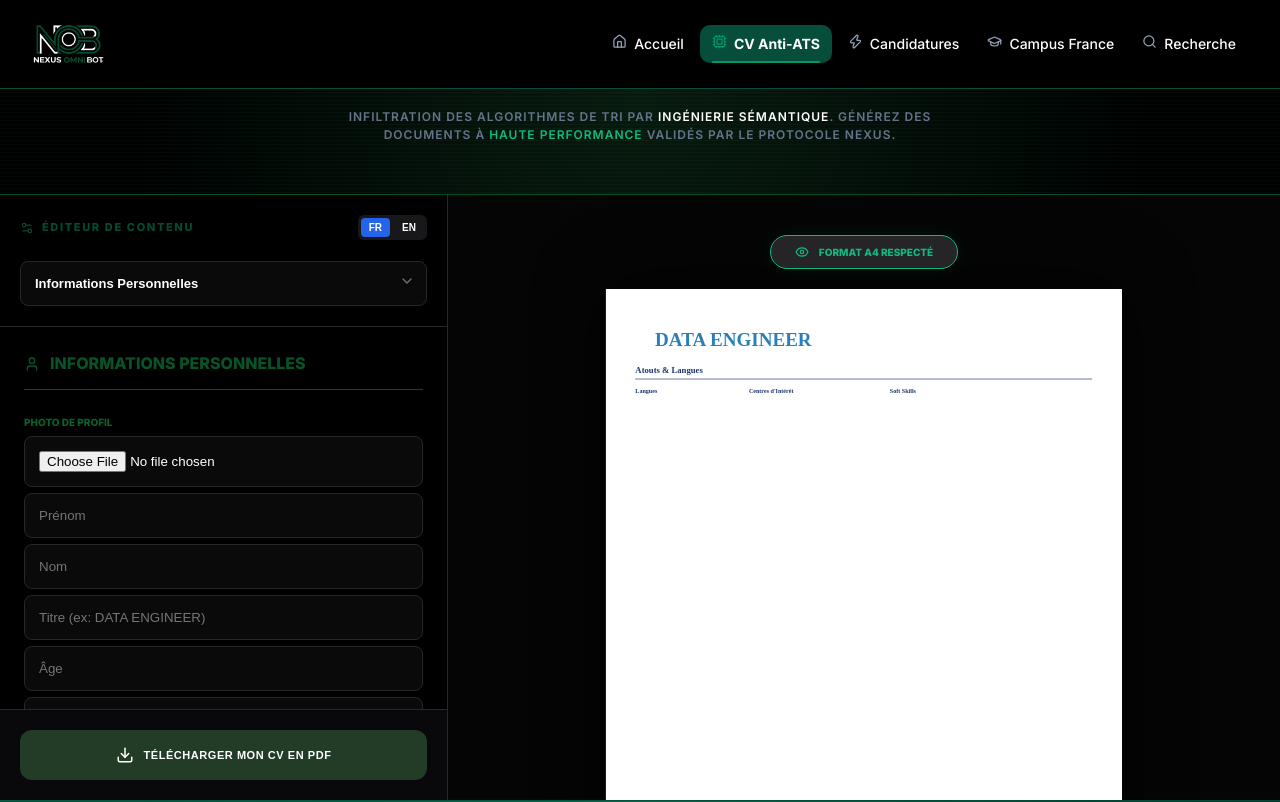
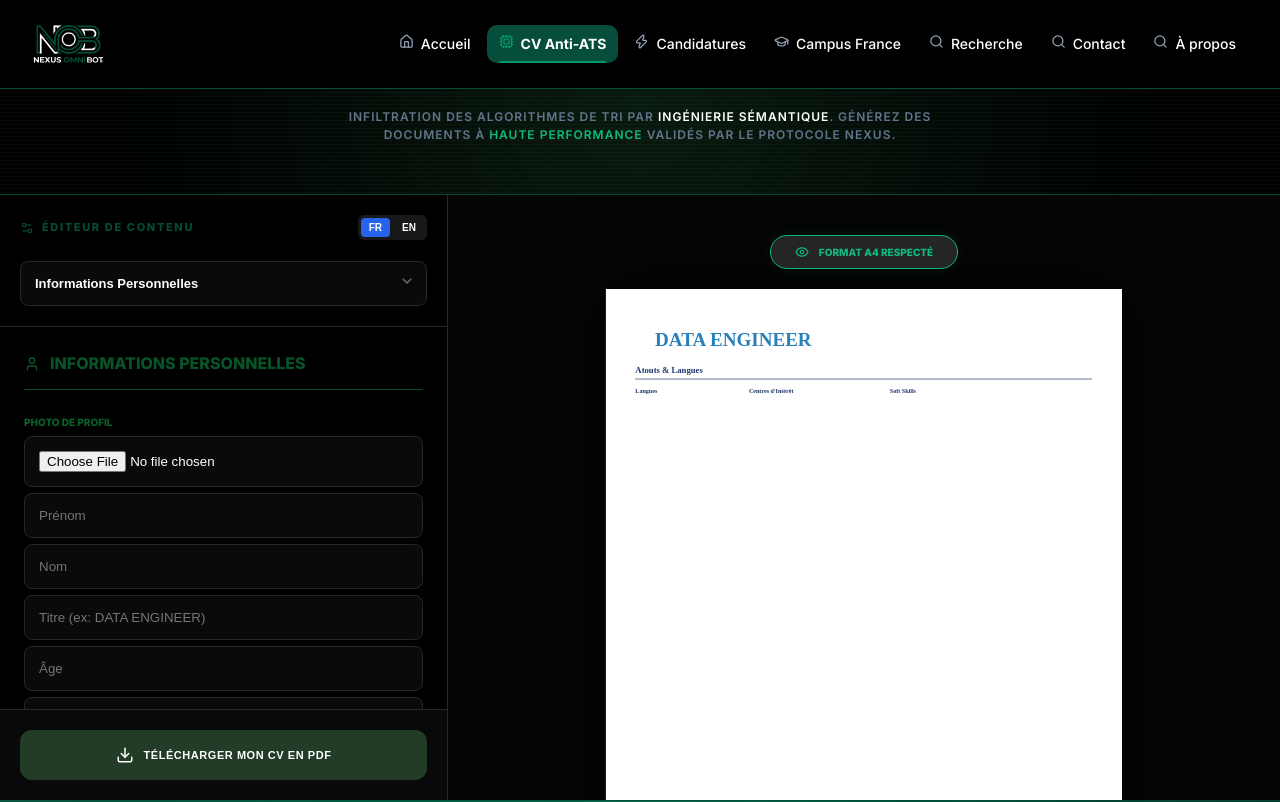
Before and after one commit to madjiguenedotesene/NEXUS, a React (Vite) app: page /CvAntiAts in a window 1280 px wide. Shown: the top 802 px of the page. Built offline with nearby package versions, Linux system fonts and the light colour scheme.

Commit message:
feat: bascule de nodemailer vers l'API

```diff
--- a/src/components/Navbar.jsx
+++ b/src/components/Navbar.jsx
@@ -19,6 +19,8 @@ const navLinks = [
   { name: 'Candidatures', path: '/Spontanee', icon: <Zap size={15} /> },
   { name: 'Campus France', path: '/Dossier', icon: <GraduationCap size={15} /> },
   { name: 'Recherche', path: '/Recherche', icon: <Search size={15} /> },
+  { name: 'Contact', path: '/contact', icon: <Search size={15} /> },
+  { name: 'À propos', path: '/about', icon: <Search size={15} /> },
 ]
 
 function useIsMobile(breakpoint = 900) {
```
